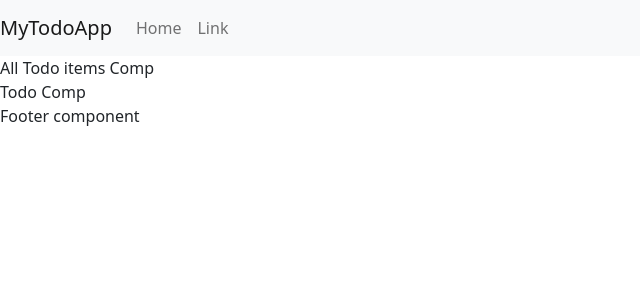
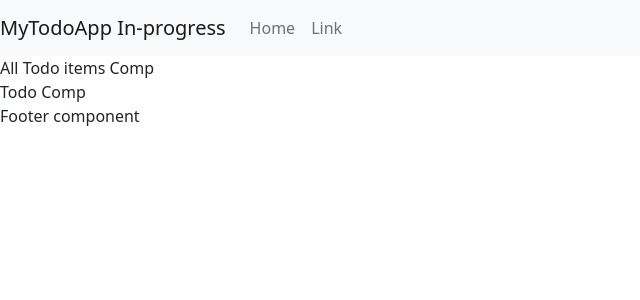
Before and after one commit to NehaSijaria/todo-app, a React (Create React App) app: page / in a window 1280 px wide. Shown: the top 300 px of the page, without its empty margins (0-640 px from the left). Built offline with nearby package versions, Linux system fonts and the light colour scheme.

Commit message:
pass multiple val

```diff
--- a/src/App.js
+++ b/src/App.js
@@ -6,7 +6,7 @@ import Footer from './components/Footer';
 function App() {
   return (
     <div>
-      <Navbar title="MyTodoApp" />
+      <Navbar title="MyTodoApp" status="In-progress"/>
       <TodoItems />
       <Footer />
     </div>
--- a/src/components/Navbar.js
+++ b/src/components/Navbar.js
@@ -1,9 +1,10 @@
 import React from 'react'
 
 export default function Navbar(props) {
+  const { title, status } = props;
   return (
     <nav class="navbar navbar-expand-lg navbar-light bg-light">
-  <a class="navbar-brand" href="#">{props.title}</a>
+  <a class="navbar-brand" href="#">{title} {status}</a>
   <button class="navbar-toggler" type="button" data-toggle="collapse" data-target="#navbarSupportedContent" aria-controls="navbarSupportedContent" aria-expanded="false" aria-label="Toggle navigation">
     <span class="navbar-toggler-icon"></span>
   </button>
```
